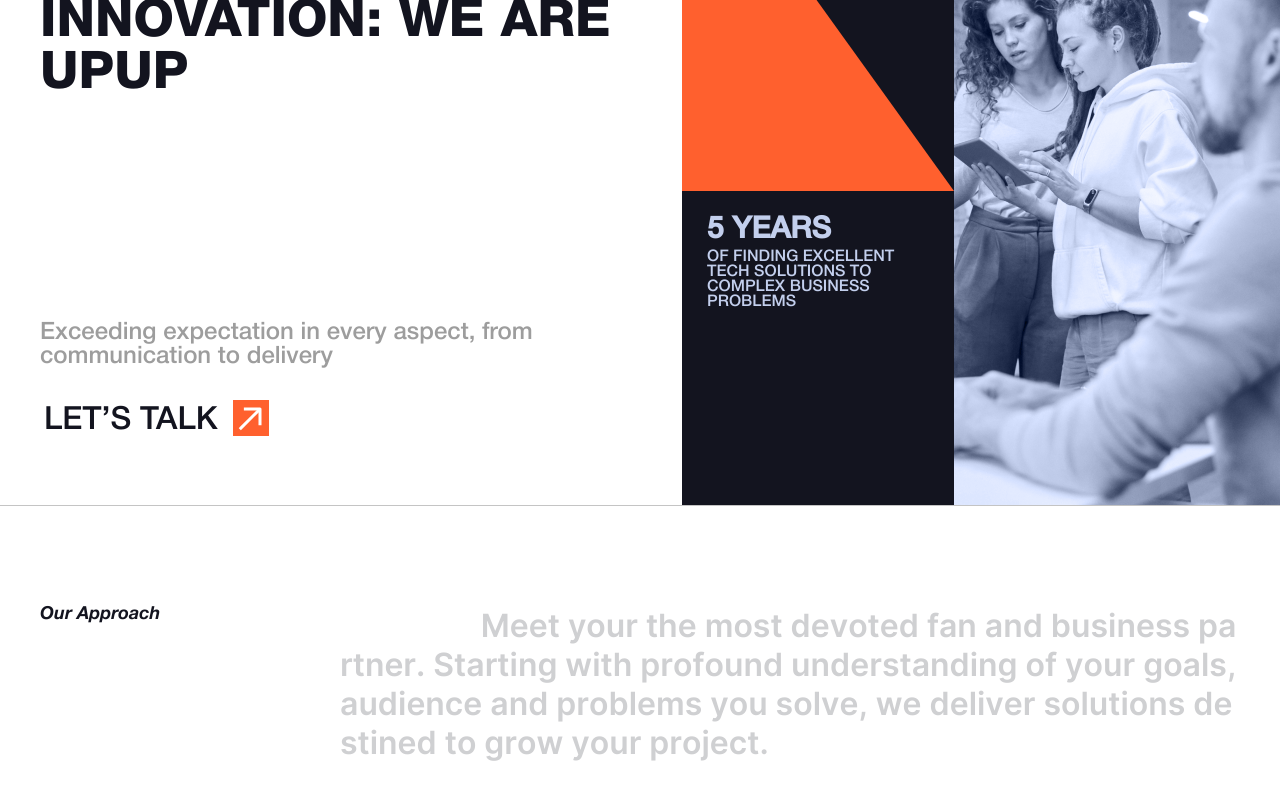
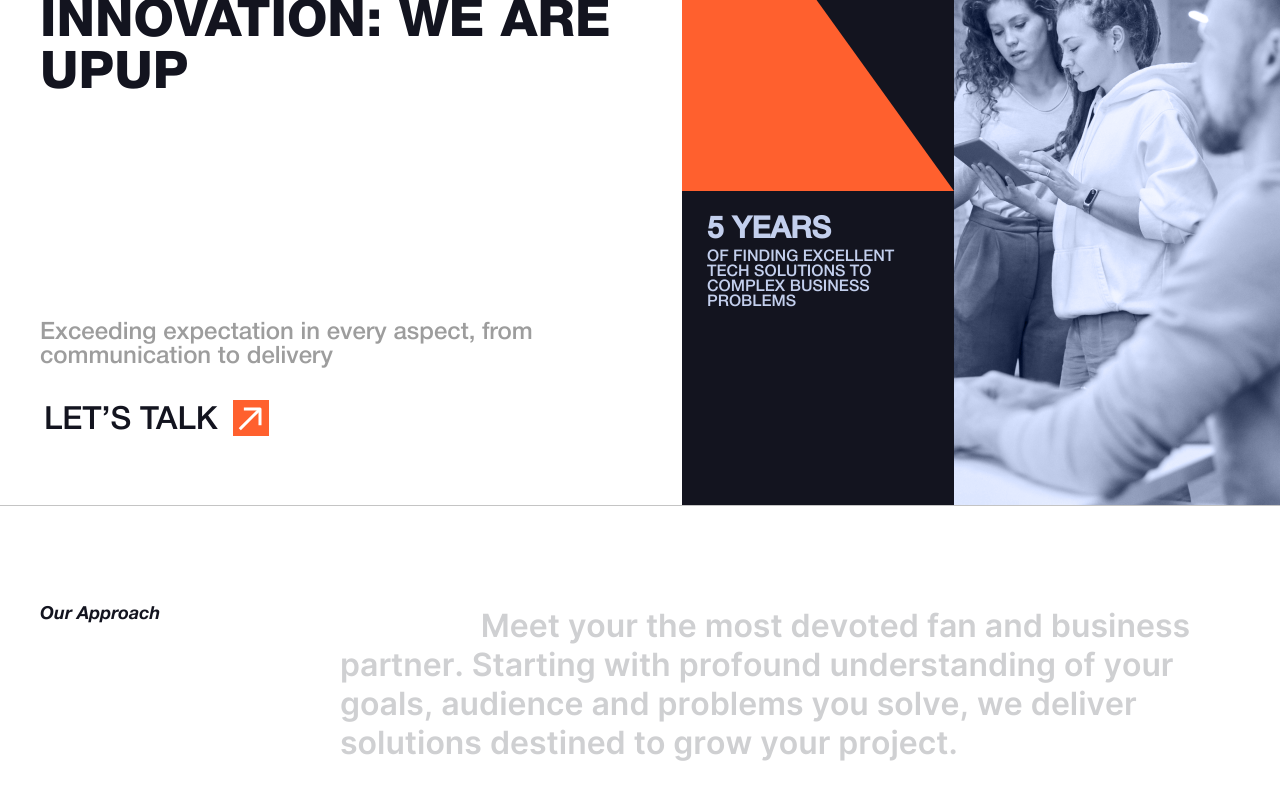
Before and after one commit to upup-dev/upup-dev.github.io, a Next.js app: page / in a window 1280 px wide. Shown: the part 266-1066 px from the top of the page. Built offline with nearby package versions, Linux system fonts and the light colour scheme.

Commit message:
fix transition

```diff
--- /dev/null
+++ b/app/Loading.tsx
@@ -0,0 +1,6 @@
+"use client"
+
+export default function Loading() {
+    // Or a custom loading skeleton component
+    return <p className='loading'>Loading...</p>
+}
--- a/app/components/our-approach/style.module.scss
+++ b/app/components/our-approach/style.module.scss
@@ -37,15 +37,15 @@
     }
 
   }
-  &_Text{
-    font-family: 'Inter-SemiBold', sans-serif;
-    font-size: 32px;
-    color: $text-dark;
-    @media screen and (max-width: 1200px) {
-      font-size: 28px;
-    }
-    @media screen and (max-width: 769px) {
-      font-size: 22px;
-    }
-  }
+  //&_Text{
+  //  font-family: 'Inter-SemiBold', sans-serif;
+  //  font-size: 32px;
+  //  color: $text-dark;
+  //  @media screen and (max-width: 1200px) {
+  //    font-size: 28px;
+  //  }
+  //  @media screen and (max-width: 769px) {
+  //    font-size: 22px;
+  //  }
+  //}
 }
--- a/app/components/scroll-text/scroll-text.tsx
+++ b/app/components/scroll-text/scroll-text.tsx
@@ -3,7 +3,6 @@ import styles from "./style.module.scss";
 import { useRef, useEffect } from "react";
 import gsap from "gsap";
 import ScrollTrigger from 'gsap/ScrollTrigger';
-import {string} from "prop-types";
 
 gsap.registerPlugin(ScrollTrigger);
 
@@ -15,28 +14,39 @@ const ScrollText = ({ text }: Props) => {
     const container = useRef<HTMLParagraphElement>(null);
 
     useEffect(() => {
+        console.log('Init')
         if (container.current && container.current.textContent) {
-            const content = container.current.textContent;
-            const newContent = document.createDocumentFragment(); // Create a fragment to hold the new structure
+            console.log('Init 2')
+            container.current.classList.add('init-text');
+            const words = container.current.textContent.split(/\s+/); // Розділення тексту на слова
+            const newContent = document.createDocumentFragment();
 
-            Array.from(content).forEach(char => {
-                if (char !== ' ') { // Check if the character is not a space
-                    const span = document.createElement("span");
-                    span.textContent = char;
-                    span.style.display = "inline-block";
-                    newContent.appendChild(span);
-                } else {
-                    newContent.appendChild(document.createTextNode(char)); // Preserve spaces as text nodes
+            words.forEach((word, index) => {
+                const wordSpan = document.createElement("span"); // Створення span для кожного слова
+                wordSpan.style.display = "inline-block"; // Гарантія, що слова залишаються разом
+
+                Array.from(word).forEach(char => {
+                    const charSpan = document.createElement("span"); // Створення span для кожної букви
+                    charSpan.textContent = char;
+                    charSpan.style.display = "inline-block"; // Налаштування букв в лінію
+                    wordSpan.appendChild(charSpan);
+                });
+
+                newContent.appendChild(wordSpan);
+
+                // Додавання пробілу між словами, крім останнього слова
+                if (index < words.length - 1) {
+                    newContent.appendChild(document.createTextNode(' '));
                 }
             });
 
             container.current.innerHTML = "";
             container.current.appendChild(newContent);
 
-            // Select all spans inside the container to animate
-            const spans = container.current.querySelectorAll("span");
+            // Анімація для всіх char spans
+            const charSpans = container.current.querySelectorAll("span > span"); // Вибірка тільки внутрішніх span
 
-            gsap.from(spans, {
+            gsap.from(charSpans, {
                 scrollTrigger: {
                     trigger: container.current,
                     start: "top 85%",
@@ -48,7 +58,9 @@ const ScrollText = ({ text }: Props) => {
                 stagger: 0.1,
             });
         }
+        return () => console.log('Cleanup')
     }, []);
+
 
     return (
         <p ref={container} className={`${styles.split_text} reveal-type`}>{text}</p>
--- a/app/components/scroll-text/style.module.scss
+++ b/app/components/scroll-text/style.module.scss
@@ -6,6 +6,15 @@
     font-family: 'Inter-SemiBold', sans-serif;
     font-size: 32px;
     color: $text-dark;
+    white-space: normal;
+    overflow: hidden;
+    opacity: .2;
+    transition: opacity 0.4s ease-in-out;
+    &:before{
+      content: '';
+      display: inline-block;
+      width: 11vw;
+    }
     @media screen and (max-width: 1200px) {
       font-size: 28px;
     }
@@ -14,6 +23,8 @@
     }
     span{
       transition: opacity .5s;
+    }
+    &>span{
       &:first-of-type{
         padding-left: 11vw;
       }
--- a/app/layout.tsx
+++ b/app/layout.tsx
@@ -1,9 +1,6 @@
 import type { Metadata } from "next";
-// import { Inter } from "next/font/google";
 import "./styles/style.scss";
 import SmoothScrolling from "@/app/components/smooth-scrolling/SmoothScrolling";
-
-// const inter = Inter({ subsets: ["latin"] });
 
 export const metadata: Metadata = {
   title: "UpUp",
@@ -18,7 +15,7 @@ export default function RootLayout({
   return (
     <html lang="en">
       <body>
-      <SmoothScrolling>{children}</SmoothScrolling>
+          <SmoothScrolling>{children}</SmoothScrolling>
       </body>
     </html>
   );
--- a/app/page.tsx
+++ b/app/page.tsx
@@ -8,9 +8,9 @@ const Home = () => {
   return (
     <main className={styles.main}>
         <Header />
-        <HeroBanner />
-        <OurApproach />
-        <Industries />
+            <HeroBanner />
+            <OurApproach />
+            <Industries />
     </main>
   );
 }
--- a/app/styles/globals.scss
+++ b/app/styles/globals.scss
@@ -27,6 +27,18 @@ li{
 .font-32px{
   font-size: 32px;
 }
+.loading{
+  background-color: #FF602E;
+  width: 100vw;
+  height: 100vh;
+}
+.init-text{
+  opacity: 1 !important;
+  transition: opacity 0.5s ease-in-out !important;
+  &:before{
+    display: none !important;
+  }
+}
 
 @media (prefers-color-scheme: dark) {
   html {
```
